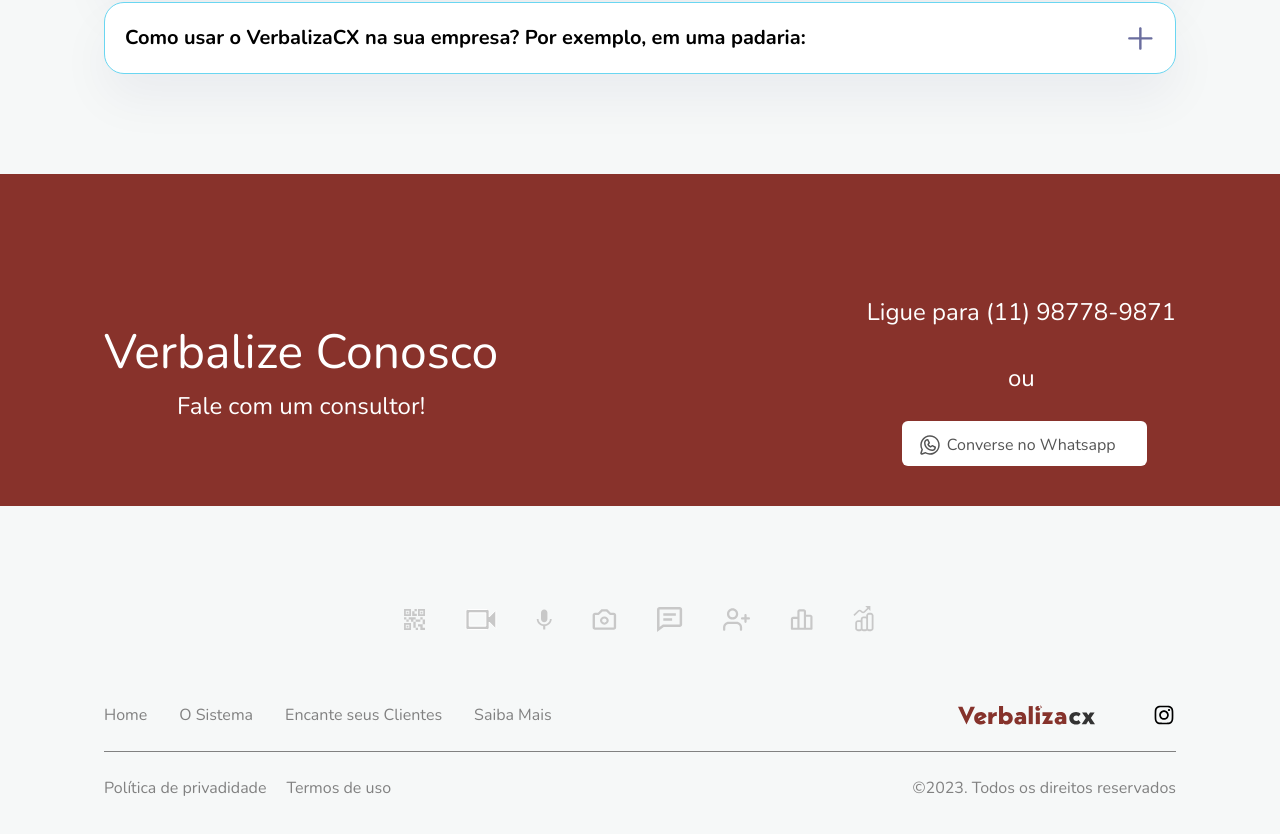
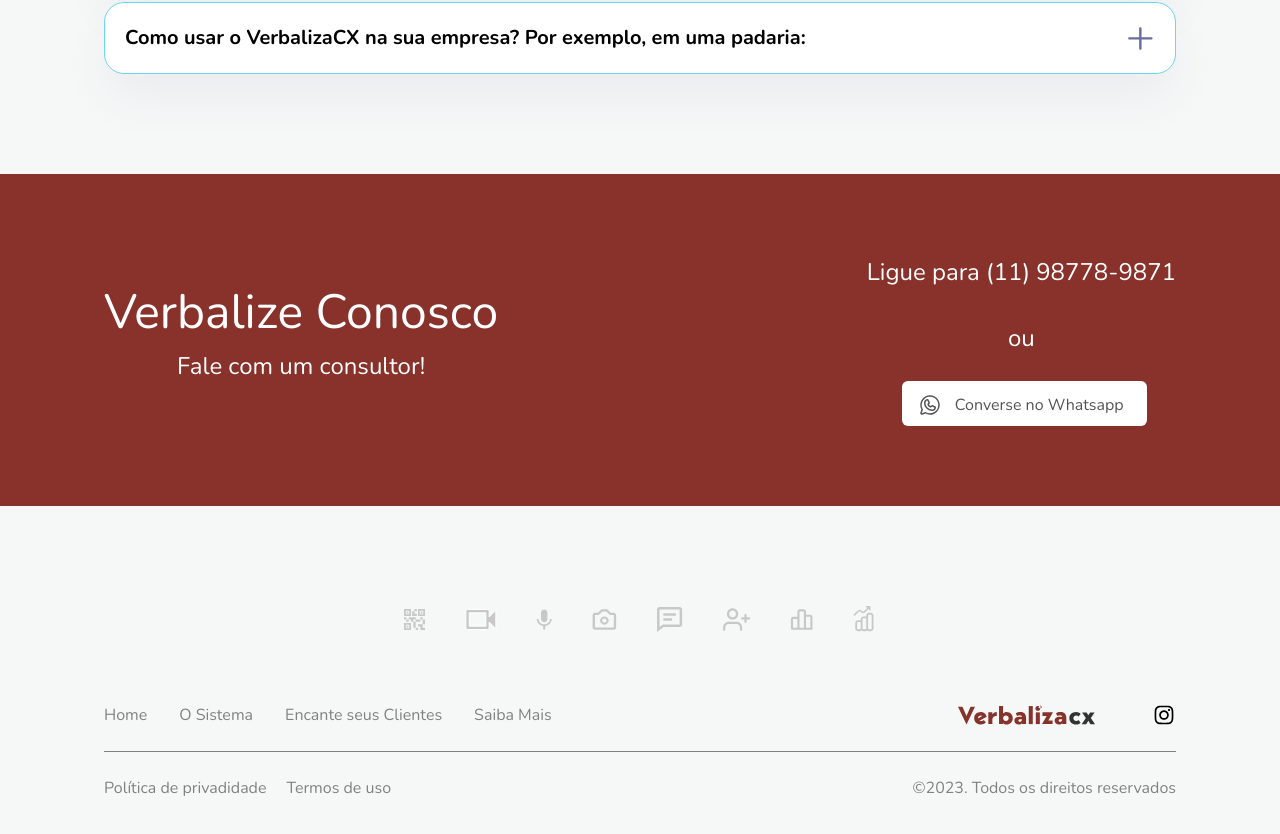
Before and after one commit to CodeTheFato/Verbaliza-site, a Next.js app: page / in a window 1280 px wide. Shown: the part 5830-6664 px from the top of the page. Built offline with nearby package versions, Linux system fonts and the light colour scheme.

Commit message:
fix: adjusts styles

```diff
--- a/src/app/components/sectionContact/styles.css
+++ b/src/app/components/sectionContact/styles.css
@@ -55,12 +55,18 @@
   cursor: pointer;
 }
 
+#contact .verbalize-contact .btn span {
+  margin-left: 0.8rem;
+}
+
 @media (min-width: 1024px) {
 #contact .content {
   display: flex;
   flex-direction: row;
   justify-content: center;
   justify-content: space-between;
+
+  margin-top: -4rem;
 }
 
 #contact {
```
